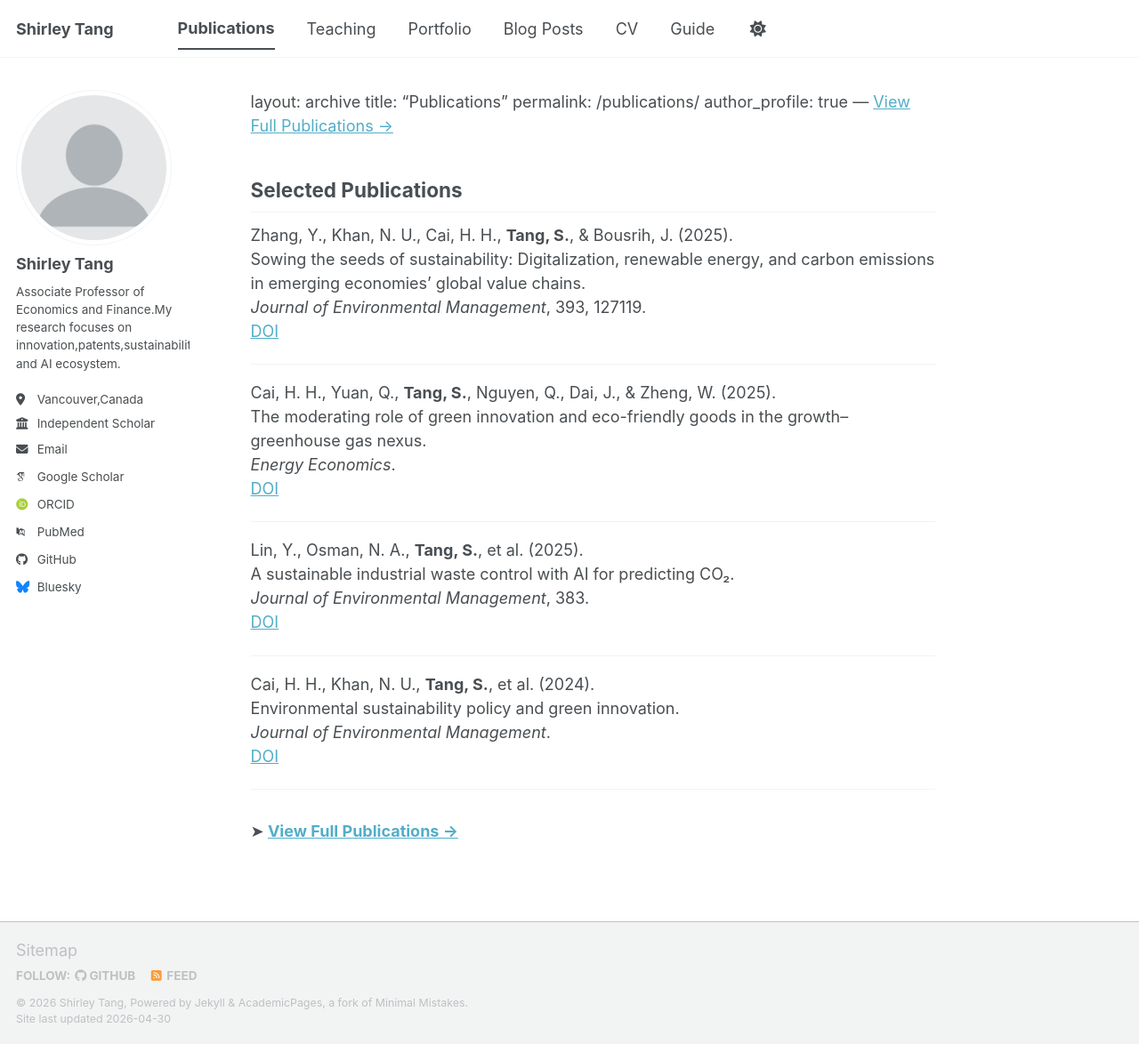
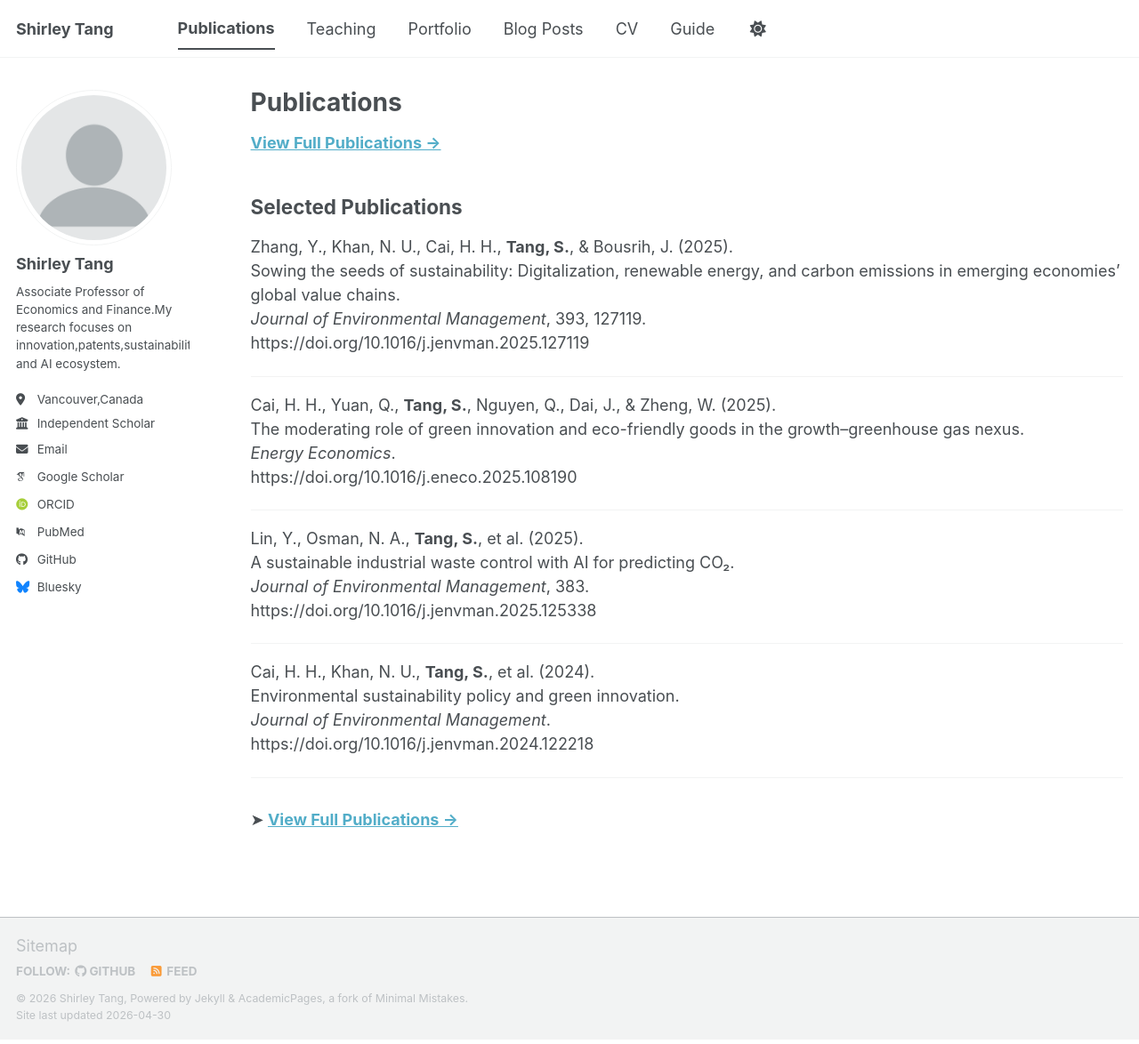
Before and after one commit to Shirley-Econ/shirley-econ.github.io, a Jekyll site: the page built from _pages/publications.md, in a window 1280 px wide and 1174 px high. Shown: the whole window at 89% size. Built offline with Jekyll 4.4.1, drawn with Linux system fonts in a browser that asks for light colours; some web fonts are replaced; our own code applies the rules of GitHub Pages for plain Markdown files; a script bundle is joined from its source files by our own code; library files that are not in the unit come from our copies; some of the changed lines change nothing that is shown.

Commit message:
Update publications.md

```diff
--- a/_pages/publications.md
+++ b/_pages/publications.md
@@ -1,35 +1,35 @@
-
+---
 layout: archive
 title: "Publications"
 permalink: /publications/
 author_profile: true
 ---
-[View Full Publications →](/full-publications/)
+<p><strong><a href="/full-publications/">View Full Publications →</a></strong></p>
 
 ## Selected Publications
 
 Zhang, Y., Khan, N. U., Cai, H. H., **Tang, S.**, & Bousrih, J. (2025).
 Sowing the seeds of sustainability: Digitalization, renewable energy, and carbon emissions in emerging economies’ global value chains.
 *Journal of Environmental Management*, 393, 127119.
-[DOI](https://doi.org/10.1016/j.jenvman.2025.127119)
+https://doi.org/10.1016/j.jenvman.2025.127119
 
 ---
 Cai, H. H., Yuan, Q., **Tang, S.**, Nguyen, Q., Dai, J., & Zheng, W. (2025).
 The moderating role of green innovation and eco-friendly goods in the growth–greenhouse gas nexus.
 *Energy Economics*.
-[DOI](https://doi.org/10.1016/j.eneco.2025.108190)
+https://doi.org/10.1016/j.eneco.2025.108190
 
 ---
 Lin, Y., Osman, N. A., **Tang, S.**, et al. (2025).
 A sustainable industrial waste control with AI for predicting CO₂.
 *Journal of Environmental Management*, 383.
-[DOI](https://doi.org/10.1016/j.jenvman.2025.125338)
+https://doi.org/10.1016/j.jenvman.2025.125338
 
 ---
 Cai, H. H., Khan, N. U., **Tang, S.**, et al. (2024).
 Environmental sustainability policy and green innovation.
 *Journal of Environmental Management*.
-[DOI](https://doi.org/10.1016/j.jenvman.2024.122218)
+https://doi.org/10.1016/j.jenvman.2024.122218
 
 ---
 ### ➤ [View Full Publications →](/full-publications/)
```
